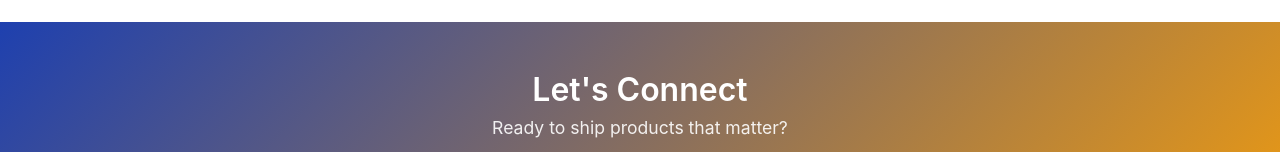
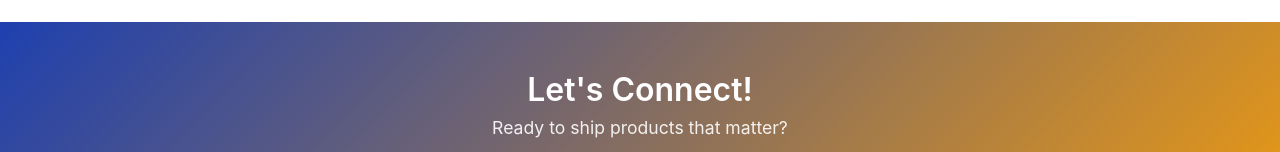
Before and after one commit to shreyamb21-spec/pm-portfolio, a React (Create React App) app: page / in a window 1280 px wide. Shown: the part 2610-2762 px from the top of the page. Built offline with nearby package versions, Linux system fonts and the light colour scheme.

Commit message:
New Photo + Updated Resume, Removed Metrics Page (New Author Name)

```diff
--- a/src/App.js
+++ b/src/App.js
@@ -336,7 +336,7 @@
     <footer id="contact-footer" className="contact-footer">
       <div className="footer-container">
         <div className="footer-content">
-          <h3 className="footer-title">Let's Connect</h3>
+          <h3 className="footer-title">Let's Connect!</h3>
           <p className="footer-subtitle">Ready to ship products that matter?</p>
 
           <div className="footer-links">
```
